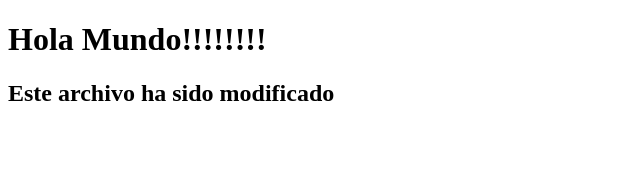
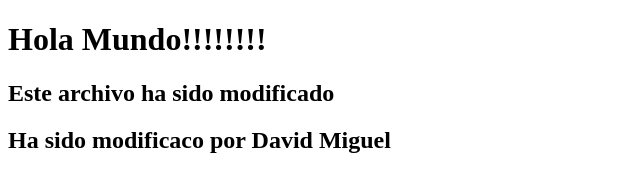
Before and after one commit to janthonyma71/TareaPHP1, a plain HTML site: page index.html in a window 1280 px wide. Shown: the whole page, without its empty margins (0-640 px from the left). Drawn offline with Linux system fonts and the light colour scheme.

Commit message:
Modificación
Se agregó quién lo ha modificado

```diff
--- a/index.html
+++ b/index.html
@@ -7,6 +7,7 @@
 
 <h1>Hola Mundo!!!!!!!!</h1>
 <h2>Este archivo ha sido modificado</h2>
+<h2>Ha sido modificaco por David Miguel</h2>
 
 </body>
 </html>
```
